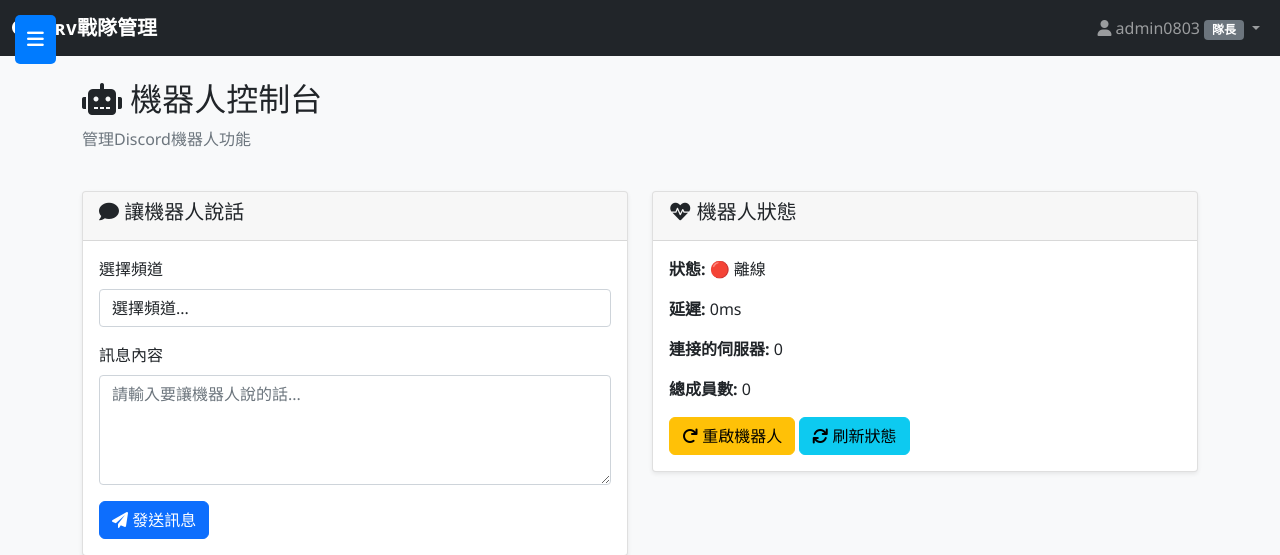
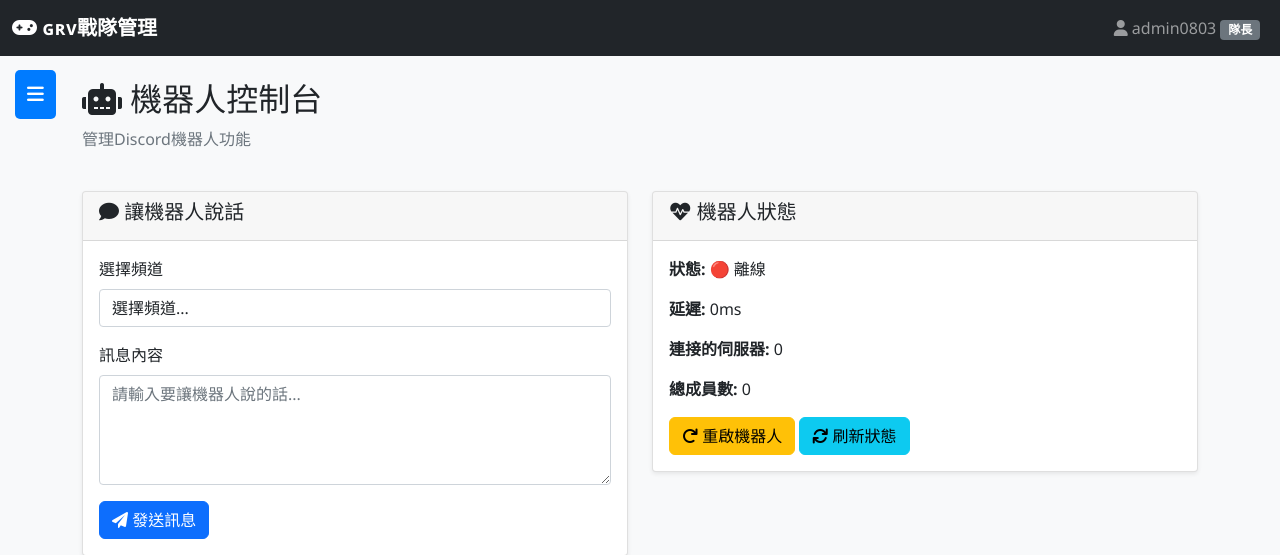
Before and after one commit to npcname1hacker-lgtm/grv-team-bot, a Flask app: page /bot-control in a window 1280 px wide. Shown: the top 555 px of the page. Run offline with Flask 3, Linux system fonts and the light colour scheme; a user stored in the database is signed in; data that the repository does not hold is empty.

Commit message:
Improve user interface by adjusting menu positions and removing duplicates
Adjust the sidebar toggle button position and remove redundant settings and logout links from the user dropdown in the navigation bar.

Replit-Commit-Author: Agent
Replit-Commit-Session-Id: 031d6f3a-323f-48b3-a96b-432f1656e0a8
Replit-Commit-Checkpoint-Type: full_checkpoint
Replit-Commit-Event-Id: caf93c32-9cd8-4a17-9366-77a72ef0d30f
Replit-Commit-Screenshot-Url: https://storage.googleapis.com/screenshot-production-us-central1/7f6637f4-ef7a-4ac8-a722-6d7bd032e202/031d6f3a-323f-48b3-a96b-432f1656e0a8/LN96MoD

```diff
--- a/web/static/css/style.css
+++ b/web/static/css/style.css
@@ -24,7 +24,7 @@ main {
 /* 側邊欄樣式 */
 .sidebar-toggle {
     position: fixed;
-    top: 15px;
+    top: 70px;
     left: 15px;
     z-index: 1000;
     background: var(--primary-color);
--- a/web/templates/base.html
+++ b/web/templates/base.html
@@ -63,20 +63,11 @@
             </a>
 
             <div class="navbar-nav ms-auto">
-                <div class="nav-item dropdown">
-                    <a class="nav-link dropdown-toggle" href="#" role="button" data-bs-toggle="dropdown">
+                <div class="nav-item">
+                    <a class="nav-link">
                         <i class="fas fa-user"></i> {{ current_user.username }}
                         <span class="badge bg-secondary">{{ current_user.get_role_display() }}</span>
                     </a>
-                    <ul class="dropdown-menu dropdown-menu-end">
-                        <li><a class="dropdown-item" href="{{ url_for('settings') }}">
-                            <i class="fas fa-cog"></i> 設置
-                        </a></li>
-                        <li><hr class="dropdown-divider"></li>
-                        <li><a class="dropdown-item" href="{{ url_for('logout') }}">
-                            <i class="fas fa-sign-out-alt"></i> 登出
-                        </a></li>
-                    </ul>
                 </div>
             </div>
         </div>
```
